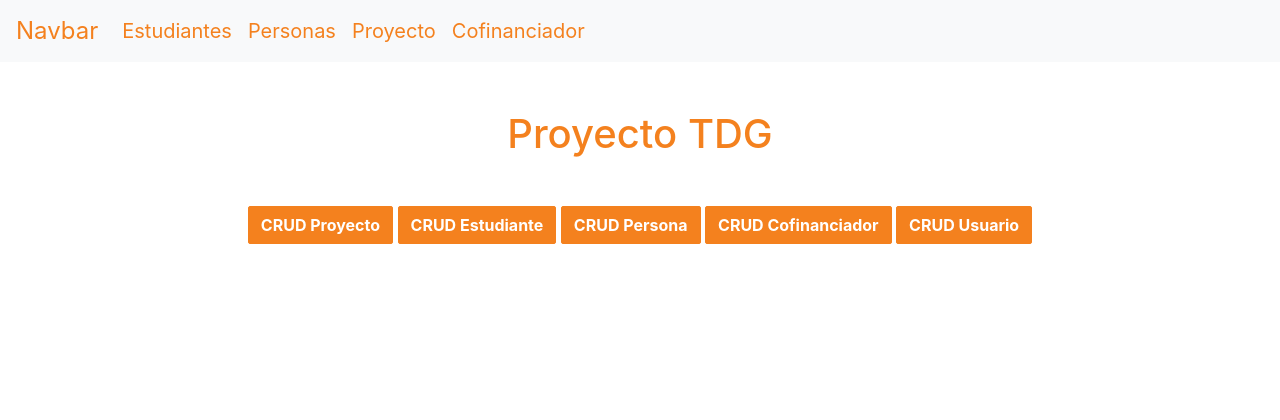
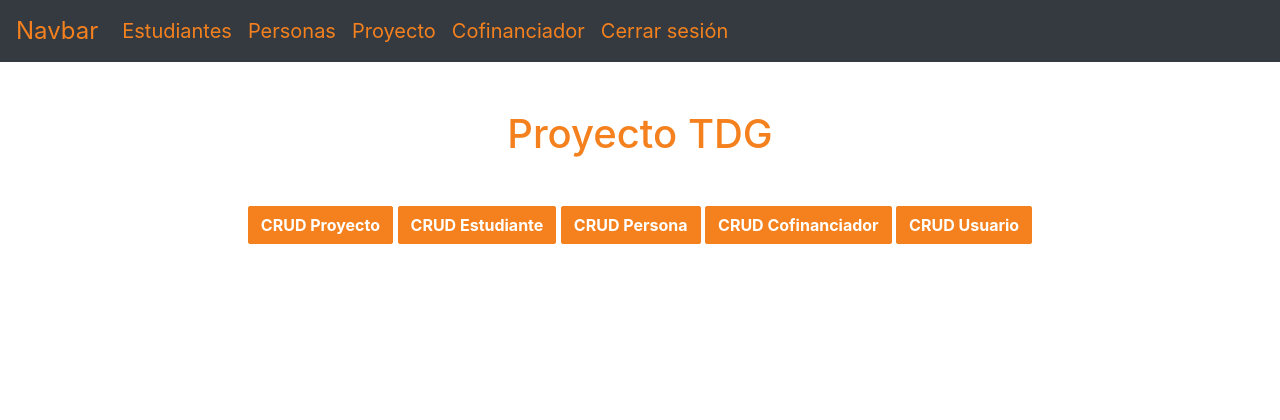
Before and after one commit to IvanRJS/pryTDG, a PHP site: page /index.php in a window 1280 px wide. Shown: the top 420 px of the page. Run offline with PHP 8.4, Linux system fonts and the light colour scheme; the visitor is signed in with stand-in values (Sample User, id 1).

Commit message:
Update header.php

```diff
--- a/vista/header.php
+++ b/vista/header.php
@@ -5,7 +5,7 @@
 #Barra de navegacion si está logeado
 if(isset($_SESSION['usuario'])){
 ?>
-<nav class="navbar navbar-expand-lg navbar-light bg-light">
+<nav class="navbar navbar-expand-lg navbar-dark bg-dark">
 <a class="navbar-brand" href="#">Navbar</a>
 <button class="navbar-toggler" type="button" data-toggle="collapse" data-target="#navbarNav" aria-controls="navbarNav" aria-expanded="false" aria-label="Toggle navigation">
   <span class="navbar-toggler-icon"></span>
@@ -23,6 +23,9 @@ if(isset($_SESSION['usuario'])){
         </li>
         <li class="nav-item">
             <a class="nav-link" href="#">Cofinanciador</a>
+        </li>
+        <li class="nav-item">
+            <a class="nav-link" href="vista/Logout.php">Cerrar sesión</a>
         </li>
     </ul>
 </div>
```
